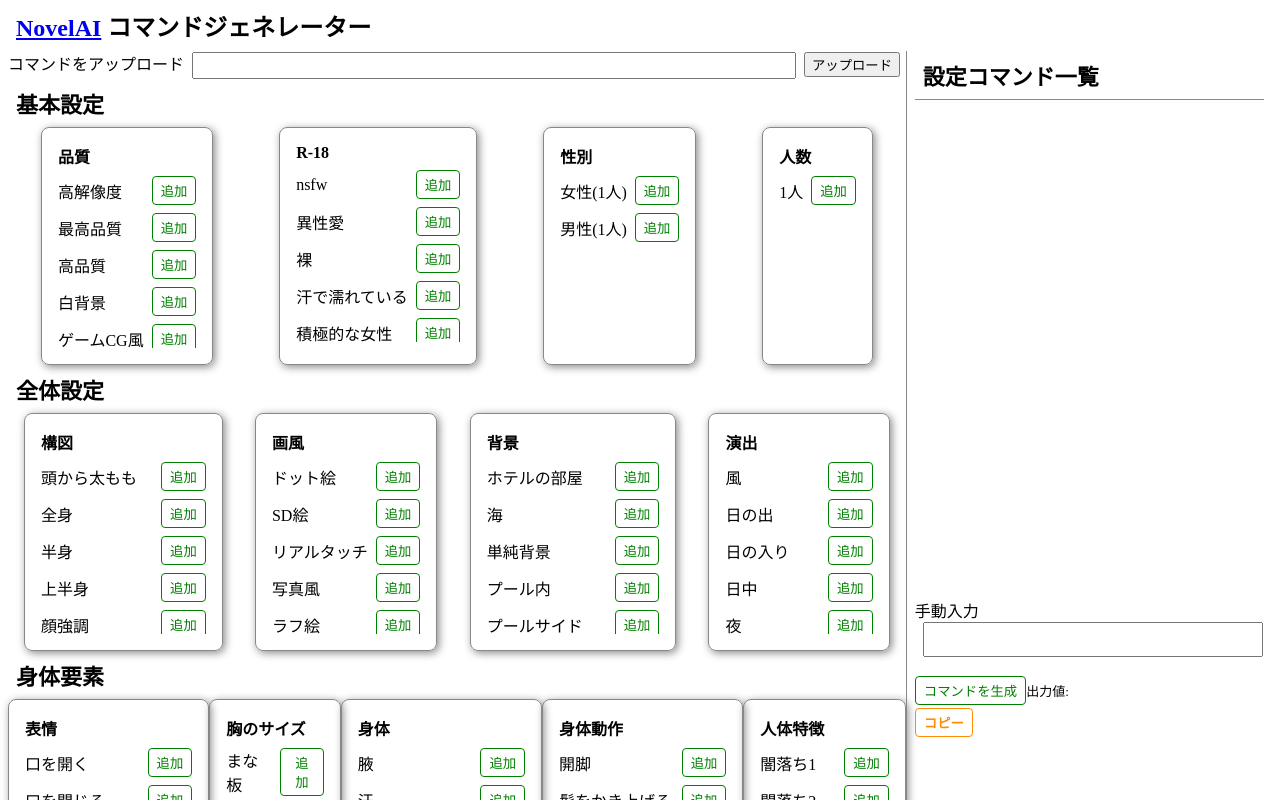
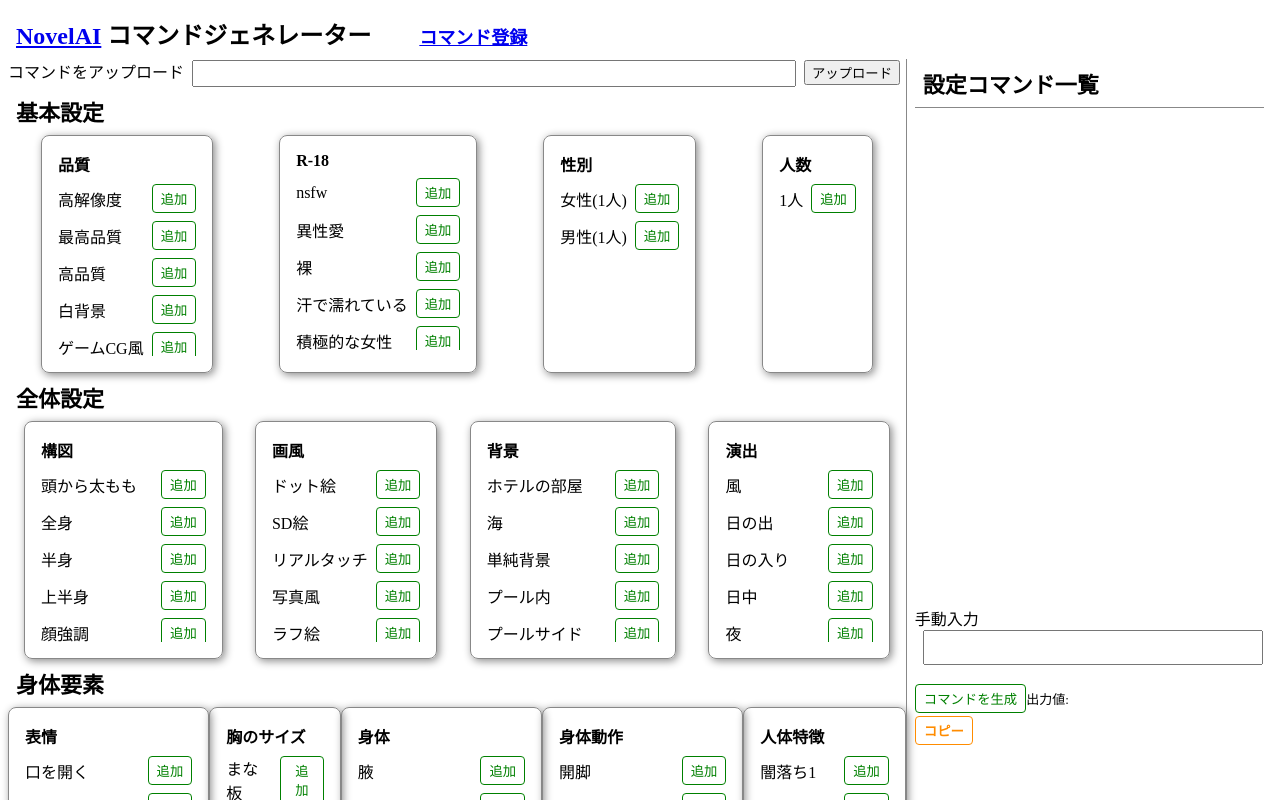
Before and after one commit to Fumin26u/novelai_spell_generator, a Vue app: page / in a window 1280 px wide. Shown: the top 800 px of the page. Built offline with nearby package versions, Linux system fonts and the light colour scheme.

Commit message:
レジスターへの遷移URLを追加

```diff
--- a/src/App.vue
+++ b/src/App.vue
@@ -1,6 +1,7 @@
 <template>
     <div class="top-content">
-        <h1><a href="https://novelai.net/image">NovelAI</a> コマンドジェネレーター</h1>
+        <h1 :style="'margin-right: 48px; display: inline-block;'"><a href="https://novelai.net/image">NovelAI</a> コマンドジェネレーター</h1>
+        <a href="https://fuminsv.sakura.ne.jp/spellGenerator/register/" target="_blank" :style="'font-weight:bold; font-size: 18px;'">コマンド登録</a>
         <div class="content">
             <div class="main-content">
                 <section class="upload-prompt">
```
